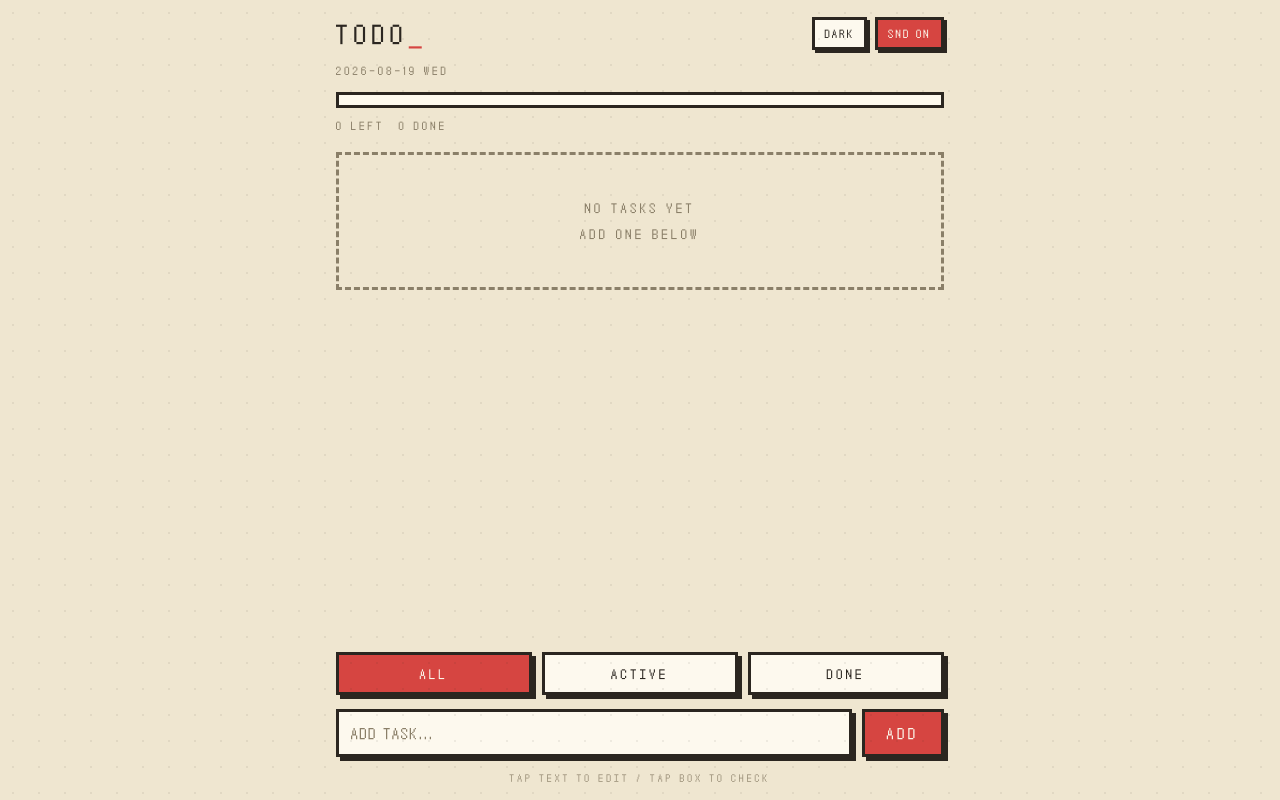
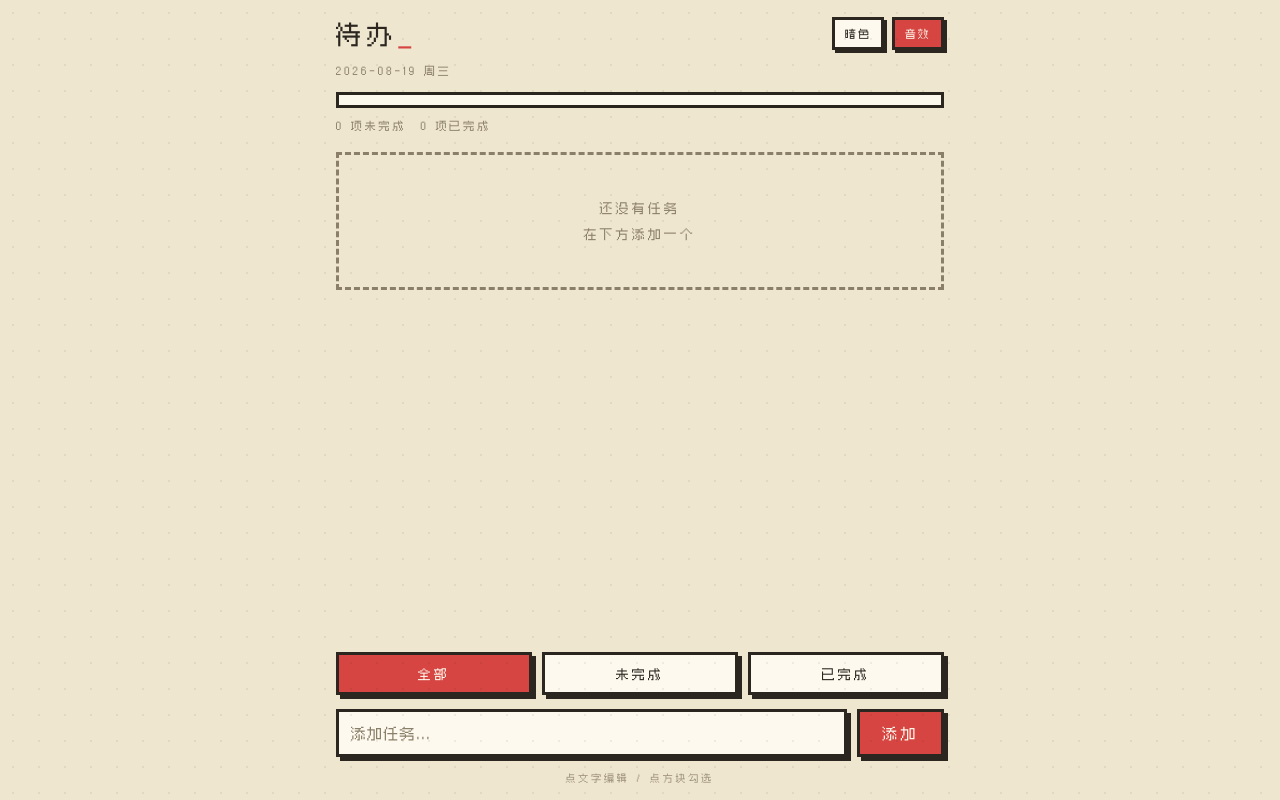
Before and after one commit to xiaobaixins/pixel-todo, a plain HTML site: page index.html in a window 1280 px wide. Drawn offline with Linux system fonts and the light colour scheme.

Commit message:
界面全面中文化

```diff
--- a/app.js
+++ b/app.js
@@ -22,7 +22,7 @@ var list=document.getElementById('list'),
     themeBtn=document.getElementById('themeBtn'),
     soundBtn=document.getElementById('soundBtn');
 
-/* ---------- pixel audio ---------- */
+/* ---------- 像素音效 ---------- */
 var actx=null;
 function beep(freq,dur){
   if(!state.sound)return;
@@ -37,7 +37,7 @@ function beep(freq,dur){
   }catch(e){}
 }
 
-/* ---------- storage ---------- */
+/* ---------- 数据存储 ---------- */
 function save(){localStorage.setItem(LS_KEY,JSON.stringify(state.todos));}
 function load(){
   try{state.todos=JSON.parse(localStorage.getItem(LS_KEY))||[];}
@@ -45,7 +45,7 @@ function load(){
   state.todos=state.todos.filter(function(t){return t&&typeof t.text==='string'&&typeof t.done==='boolean';});
 }
 
-/* ---------- render ---------- */
+/* ---------- 渲染 ---------- */
 function visible(){
   return state.todos.filter(function(t){
     if(state.filter==='active')return !t.done;
@@ -62,7 +62,7 @@ function render(){
 
     var chk=document.createElement('button');
     chk.type='button';chk.className='check';
-    chk.setAttribute('aria-label',t.done?'mark as not done':'mark as done');
+    chk.setAttribute('aria-label',t.done?'标记为未完成':'标记为完成');
     chk.innerHTML='<i></i>';
     chk.addEventListener('click',function(){
       t.done=!t.done;
@@ -98,7 +98,7 @@ function render(){
 
       var del=document.createElement('button');
       del.type='button';del.className='del';del.textContent='×';
-      del.setAttribute('aria-label','delete task');
+      del.setAttribute('aria-label','删除任务');
       del.addEventListener('click',function(){
         state.todos=state.todos.filter(function(x){return x.id!==t.id;});
         beep(240,0.1);
@@ -111,8 +111,8 @@ function render(){
 
   var left=0,done=0,total=state.todos.length;
   state.todos.forEach(function(t){if(t.done)done++;else left++;});
-  leftEl.textContent=left+' LEFT';
-  doneEl.textContent=done+' DONE';
+  leftEl.textContent=left+' 项未完成';
+  doneEl.textContent=done+' 项已完成';
   barFill.style.width=(total?Math.round(done/total*100):0)+'%';
   emptyEl.style.display=total?'none':'block';
   clearBtn.style.display=(done&&state.filter==='done')?'inline-block':'none';
@@ -122,7 +122,7 @@ function render(){
   save();
 }
 
-/* ---------- events ---------- */
+/* ---------- 事件 ---------- */
 addForm.addEventListener('submit',function(e){
   e.preventDefault();
   var v=input.value.trim();
@@ -154,26 +154,26 @@ soundBtn.addEventListener('click',function(){
   if(state.sound)beep(880,0.06);
 });
 
-/* ---------- theme / sound ---------- */
+/* ---------- 主题 / 音效 ---------- */
 function applyTheme(){
   document.documentElement.dataset.theme=state.theme;
   var meta=document.querySelector('meta[name="theme-color"]');
   if(meta)meta.setAttribute('content',state.theme==='dark'?'#1b1917':'#efe6d0');
-  themeBtn.textContent=state.theme==='dark'?'LIGHT':'DARK';
+  themeBtn.textContent=state.theme==='dark'?'亮色':'暗色';
   themeBtn.classList.toggle('on',state.theme==='dark');
 }
 function applySound(){
-  soundBtn.textContent=state.sound?'SND ON':'SND OFF';
+  soundBtn.textContent=state.sound?'音效':'静音';
   soundBtn.classList.toggle('on',state.sound);
 }
 
-/* ---------- date ---------- */
-var D=['SUN','MON','TUE','WED','THU','FRI','SAT'];
+/* ---------- 日期 ---------- */
+var D=['日','一','二','三','四','五','六'];
 var d=new Date();
 document.getElementById('date').textContent=
-  d.getFullYear()+'-'+String(d.getMonth()+1).padStart(2,'0')+'-'+String(d.getDate()).padStart(2,'0')+' '+D[d.getDay()];
+  d.getFullYear()+'-'+String(d.getMonth()+1).padStart(2,'0')+'-'+String(d.getDate()).padStart(2,'0')+' 周'+D[d.getDay()];
 
-/* ---------- boot ---------- */
+/* ---------- 启动 ---------- */
 load();
 applyTheme();
 applySound();
--- a/index.html
+++ b/index.html
@@ -7,50 +7,50 @@
 <meta name="mobile-web-app-capable" content="yes">
 <meta name="apple-mobile-web-app-capable" content="yes">
 <meta name="apple-mobile-web-app-status-bar-style" content="default">
-<meta name="apple-mobile-web-app-title" content="PixelTodo">
-<title>PixelTodo · 像素待办</title>
+<meta name="apple-mobile-web-app-title" content="像素待办">
+<title>像素待办</title>
 <link rel="manifest" href="manifest.webmanifest">
 <link rel="icon" type="image/png" href="icons/icon-192.png">
 <link rel="apple-touch-icon" href="icons/apple-touch-icon.png">
-<link rel="stylesheet" href="style.css">
+<link rel="stylesheet" href="style.css?v=2">
 </head>
 <body>
 <div id="app">
   <header>
     <div class="top">
-      <h1>TODO<span class="cursor">_</span></h1>
+      <h1>待办<span class="cursor">_</span></h1>
       <div class="tools">
-        <button id="themeBtn" class="tool" type="button">DARK</button>
-        <button id="soundBtn" class="tool" type="button">SND ON</button>
+        <button id="themeBtn" class="tool" type="button">暗色</button>
+        <button id="soundBtn" class="tool" type="button">静音</button>
       </div>
     </div>
     <div class="date" id="date"></div>
     <div class="bar"><div class="bar-fill" id="barFill"></div></div>
     <div class="stats">
-      <span id="left">0 LEFT</span>
-      <span id="done">0 DONE</span>
-      <button id="clearBtn" class="mini" type="button" style="display:none">CLEAR</button>
+      <span id="left">0 项未完成</span>
+      <span id="done">0 项已完成</span>
+      <button id="clearBtn" class="mini" type="button" style="display:none">清除已完成</button>
     </div>
   </header>
 
   <main>
     <ul id="list"></ul>
-    <div id="empty">NO TASKS YET<br><span class="blink">ADD ONE BELOW</span></div>
+    <div id="empty">还没有任务<br><span class="blink">在下方添加一个</span></div>
   </main>
 
   <footer>
     <div class="filters">
-      <button class="chip active" data-f="all" type="button">ALL</button>
-      <button class="chip" data-f="active" type="button">ACTIVE</button>
-      <button class="chip" data-f="done" type="button">DONE</button>
+      <button class="chip active" data-f="all" type="button">全部</button>
+      <button class="chip" data-f="active" type="button">未完成</button>
+      <button class="chip" data-f="done" type="button">已完成</button>
     </div>
     <form id="addForm" autocomplete="off">
-      <input id="input" type="text" placeholder="ADD TASK..." maxlength="80">
-      <button id="addBtn" type="submit">ADD</button>
+      <input id="input" type="text" placeholder="添加任务..." maxlength="80">
+      <button id="addBtn" type="submit">添加</button>
     </form>
-    <p class="hint">TAP TEXT TO EDIT / TAP BOX TO CHECK</p>
+    <p class="hint">点文字编辑 / 点方块勾选</p>
   </footer>
 </div>
-<script src="app.js"></script>
+<script src="app.js?v=2"></script>
 </body>
 </html>
```
Also changed, not shown: sw.js (+6 -6 lines), manifest.webmanifest, preview/qr.png (added), preview/zh-light.png (added), 1 other file.
